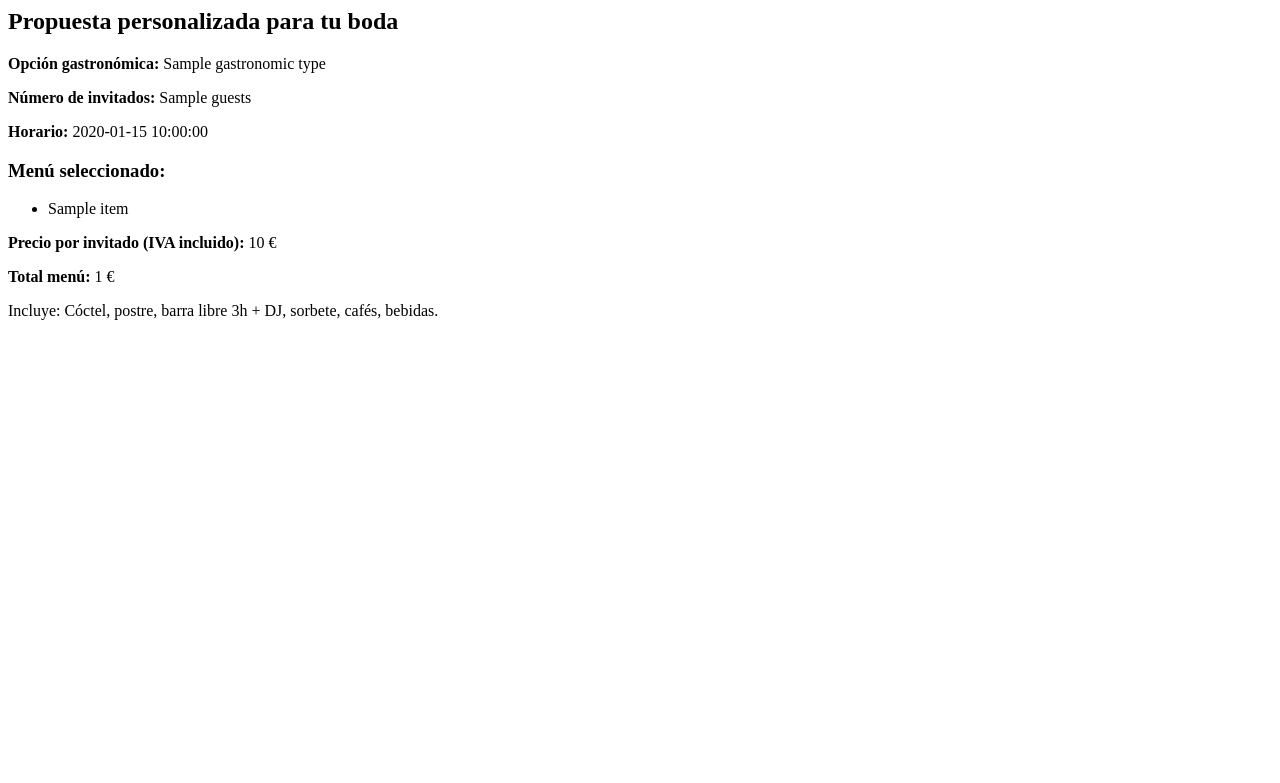
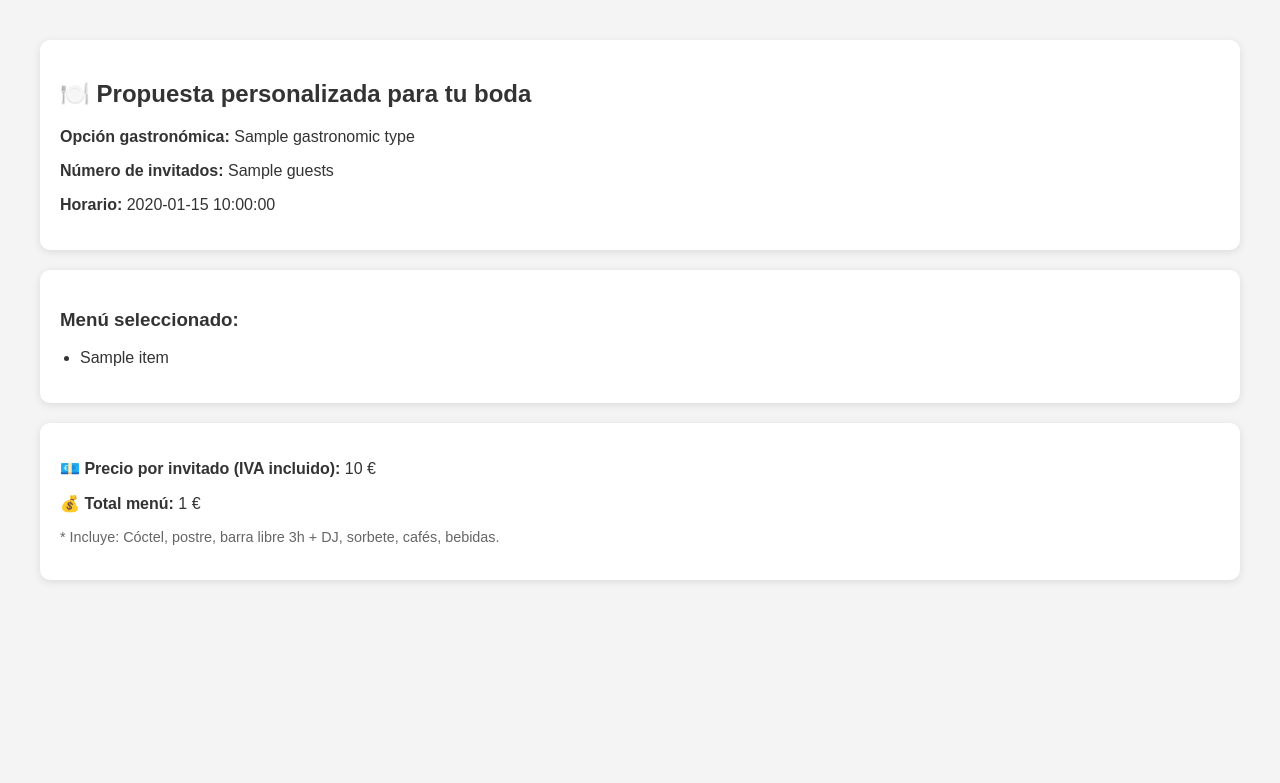
Before and after one commit to supermarta/wedding-planner-bot, a Flask app: template templates/proposal.html in a window 1280 px wide. Shown: the top 783 px of the page. Run offline with Flask 3, Linux system fonts and the light colour scheme; the template is opened without the code that fills it: most values are stand-ins (such as "Sample title", 1, 10 or a date in 2020).

Commit message:
Update proposal.html

```diff
--- a/templates/proposal.html
+++ b/templates/proposal.html
@@ -1,16 +1,69 @@
-<h2>Propuesta personalizada para tu boda</h2>
+<!DOCTYPE html>
+<html lang="es">
+<head>
+  <meta charset="UTF-8">
+  <title>Propuesta de Menú</title>
+  <style>
+    body {
+      font-family: Arial, sans-serif;
+      margin: 40px;
+      background-color: #f4f4f4;
+      color: #333;
+    }
+    .section {
+      background: white;
+      padding: 20px;
+      border-radius: 10px;
+      margin-bottom: 20px;
+      box-shadow: 0 2px 8px rgba(0,0,0,0.1);
+    }
+    ul {
+      padding-left: 20px;
+    }
+
+
+    .proposal-card {
+      border: 1px solid #ddd;
+      padding: 15px;
+      margin: 10px 0;
+      border-radius: 8px;
+      background: #f9f9f9;
+    }
+    button {
+      padding: 10px;
+      background: #3e8ed0;
+      color: white;
+      border: none;
+      border-radius: 4px;
+    }  button:hover {
+      background: #367bb5;
+    }
+
+  </style>
+</head>
+<body>
+
+  <div class="section">
+    <h2>🍽️ Propuesta personalizada para tu boda</h2>
     <p><strong>Opción gastronómica:</strong> {{ gastronomic_type }}</p>
     <p><strong>Número de invitados:</strong> {{ guests }}</p>
     <p><strong>Horario:</strong> {{ time_of_day }}</p>
+  </div>
 
+  <div class="section">
     <h3>Menú seleccionado:</h3>
     <ul>
       {% for item in selected_items %}
         <li>{{ item }}</li>
       {% endfor %}
     </ul>
+  </div>
 
-<p><strong>Precio por invitado (IVA incluido):</strong> {{ price_per_guest }} €</p>
-<p><strong>Total menú:</strong> {{ total_price }} €</p>
+  <div class="section">
+    <p><strong>💶 Precio por invitado (IVA incluido):</strong> {{ price_per_guest }} €</p>
+    <p><strong>💰 Total menú:</strong> {{ total_price }} €</p>
+    <p style="font-size: 0.9em; color: #666;">* Incluye: Cóctel, postre, barra libre 3h + DJ, sorbete, cafés, bebidas.</p>
+  </div>
 
-<p>Incluye: Cóctel, postre, barra libre 3h + DJ, sorbete, cafés, bebidas.</p>
+</body>
+</html>
```
Lines whose indentation alone changed are shown as unchanged.
